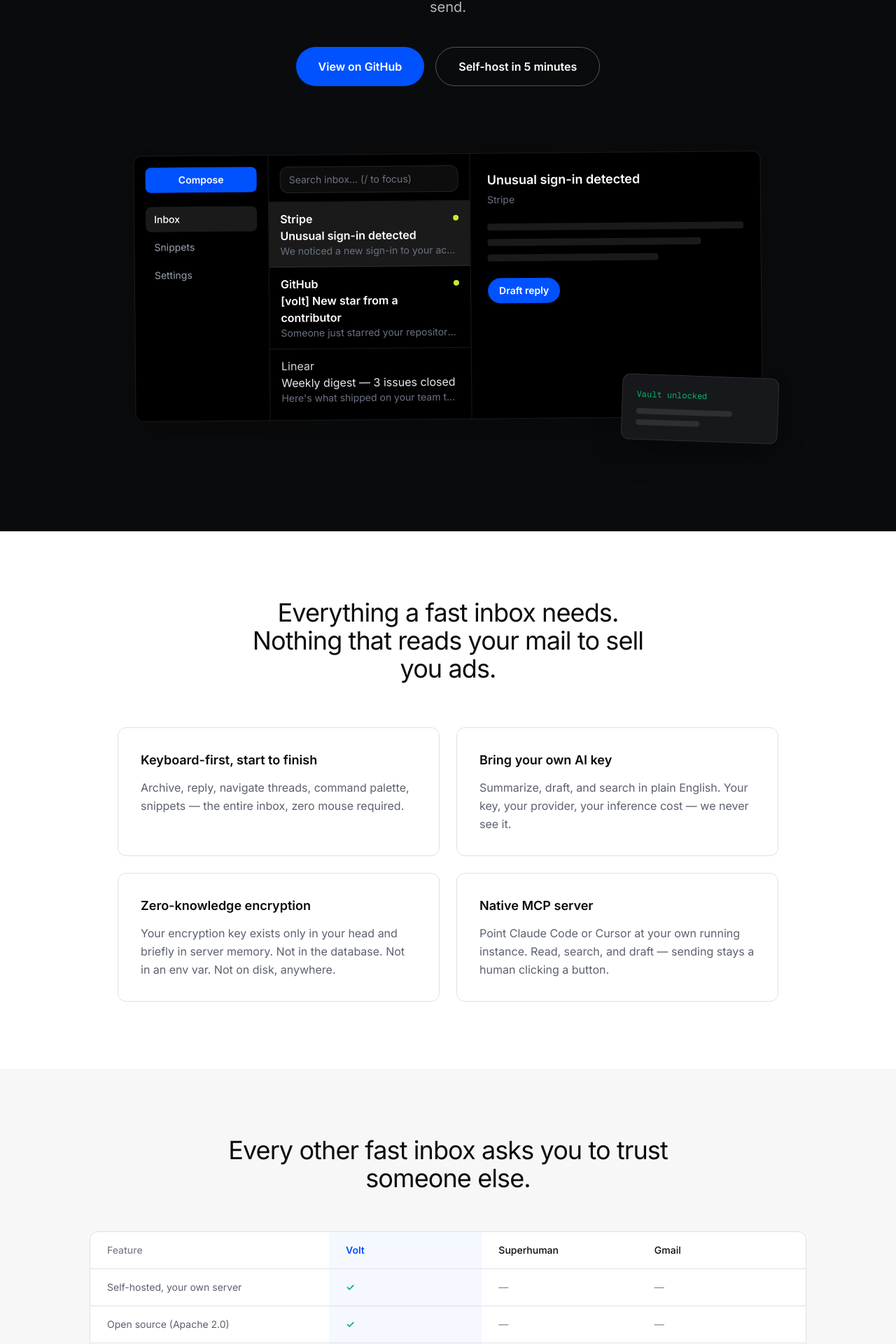
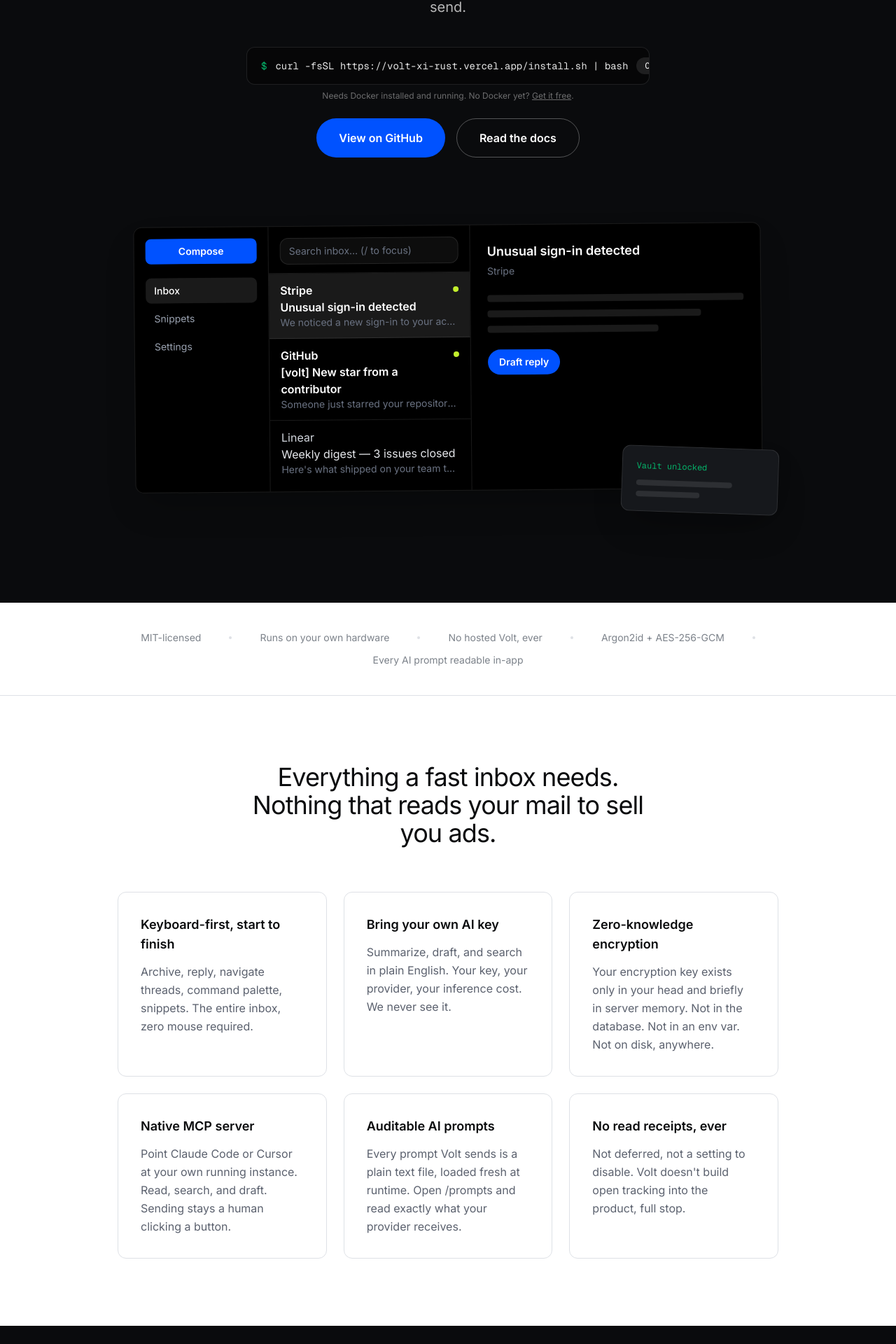
Before and after one commit to Nishal77/volt, a Next.js app in the folder frontend/: page / in a window 1280 px wide. Shown: the part 632-2552 px from the top of the page at 70% size. Built offline with nearby package versions, Linux system fonts and the light colour scheme.

Commit message:
feat(landing): redesign with security deep-dive, MCP section, expanded comparison, real install command

```diff
--- a/frontend/app/page.tsx
+++ b/frontend/app/page.tsx
@@ -2,8 +2,12 @@
 
 import { useState } from "react";
 
-const QUICKSTART = `git clone https://github.com/your-repo/volt && cd volt/deploy
-cp .env.example .env   # add your own Google OAuth client
+const REPO_URL = "https://github.com/Nishal77/volt";
+
+const INSTALL_ONE_LINE = "curl -fsSL https://volt-xi-rust.vercel.app/install.sh | bash";
+
+const MANUAL_INSTALL = `git clone ${REPO_URL} && cd volt/deploy
+cp .env.example .env
 docker compose up --build`;
 
 const MOCK_INBOX = [
@@ -15,11 +19,11 @@
 const FEATURES = [
   {
     title: "Keyboard-first, start to finish",
-    body: "Archive, reply, navigate threads, command palette, snippets — the entire inbox, zero mouse required.",
+    body: "Archive, reply, navigate threads, command palette, snippets. The entire inbox, zero mouse required.",
   },
   {
     title: "Bring your own AI key",
-    body: "Summarize, draft, and search in plain English. Your key, your provider, your inference cost — we never see it.",
+    body: "Summarize, draft, and search in plain English. Your key, your provider, your inference cost. We never see it.",
   },
   {
     title: "Zero-knowledge encryption",
@@ -27,36 +31,37 @@
   },
   {
     title: "Native MCP server",
-    body: "Point Claude Code or Cursor at your own running instance. Read, search, and draft — sending stays a human clicking a button.",
-  },
-];
-
-const COMPARISON = [
-  {
-    who: "Superhuman",
-    detail: "$30/month, forever, and your inbox lives on their servers. Volt is free, MIT-licensed, and lives on yours.",
+    body: "Point Claude Code or Cursor at your own running instance. Read, search, and draft. Sending stays a human clicking a button.",
   },
   {
-    who: "AI email add-ons",
-    detail: "Your key routed through their proxy, their logs. Volt calls your AI provider directly — we never see it, never log it.",
+    title: "Auditable AI prompts",
+    body: "Every prompt Volt sends is a plain text file, loaded fresh at runtime. Open /prompts and read exactly what your provider receives.",
   },
   {
-    who: "Gmail itself",
-    detail: "No keyboard-first speed layer, no BYO-AI drafting, no encryption you can verify yourself in your own Postgres.",
+    title: "No read receipts, ever",
+    body: "Not deferred, not a setting to disable. Volt doesn't build open tracking into the product, full stop.",
   },
 ];
 
 type ComparisonCell = true | false | string;
 
-const COMPARISON_TABLE: { feature: string; volt: ComparisonCell; superhuman: ComparisonCell; gmail: ComparisonCell }[] = [
-  { feature: "Self-hosted, your own server", volt: true, superhuman: false, gmail: false },
-  { feature: "Open source (Apache 2.0)", volt: true, superhuman: false, gmail: false },
-  { feature: "Pricing", volt: "Free", superhuman: "$30/mo", gmail: "Free (ads) / Workspace" },
-  { feature: "AI cost model", volt: "BYO key, $0 markup", superhuman: "Bundled subscription", gmail: "Bundled (Gemini)" },
-  { feature: "Encryption you can verify yourself", volt: true, superhuman: false, gmail: false },
-  { feature: "Keyboard-first, zero mouse required", volt: true, superhuman: true, gmail: "Basic shortcuts" },
-  { feature: "Native MCP / agent integration", volt: true, superhuman: false, gmail: false },
-  { feature: "Read receipts / open tracking", volt: "Never", superhuman: "On by default", gmail: "No" },
+const COMPARISON_TABLE: {
+  feature: string;
+  volt: ComparisonCell;
+  superhuman: ComparisonCell;
+  gmail: ComparisonCell;
+  hey: ComparisonCell;
+}[] = [
+  { feature: "Where your inbox actually runs", volt: "Your own server", superhuman: "Their cloud", gmail: "Google's cloud", hey: "Their cloud" },
+  { feature: "Open source", volt: true, superhuman: false, gmail: false, hey: false },
+  { feature: "Pricing", volt: "Free", superhuman: "$30/mo", gmail: "Free (ads) / Workspace", hey: "$99/yr" },
+  { feature: "AI cost model", volt: "BYO key, $0 markup", superhuman: "Bundled subscription", gmail: "Bundled (Gemini)", hey: "Not offered" },
+  { feature: "Encryption you can verify yourself", volt: true, superhuman: false, gmail: false, hey: false },
+  { feature: "Keyboard-first, zero mouse required", volt: true, superhuman: true, gmail: "Basic shortcuts", hey: "Partial" },
+  { feature: "Native MCP / AI agent integration", volt: true, superhuman: false, gmail: false, hey: false },
+  { feature: "Read receipts / open tracking", volt: "Never", superhuman: "On by default", gmail: "No", hey: "No" },
+  { feature: "Self-hostable", volt: true, superhuman: false, gmail: false, hey: false },
+  { feature: "Single-account, no vendor lock-in", volt: true, superhuman: false, gmail: "Tied to Google", hey: "Own email required" },
 ];
 
 function ComparisonCellValue({ value }: { value: ComparisonCell }) {
@@ -65,29 +70,42 @@
   return <span className="text-body">{value}</span>;
 }
 
+function CopyBlock({ code, label }: { code: string; label: string }) {
+  const [copied, setCopied] = useState(false);
+  return (
+    <div className="text-left rounded-xl bg-surface-dark text-white/90 p-6 font-mono text-sm relative">
+      <div className="absolute top-4 left-6 text-[11px] uppercase tracking-wide text-white/40">{label}</div>
+      <button
+        type="button"
+        onClick={() => {
+          navigator.clipboard.writeText(code);
+          setCopied(true);
+          setTimeout(() => setCopied(false), 1500);
+        }}
+        className="absolute top-4 right-4 text-xs px-3 py-1 rounded-pill bg-white/10 hover:bg-white/20 transition-colors"
+      >
+        {copied ? "Copied" : "Copy"}
+      </button>
+      <pre className="whitespace-pre-wrap leading-relaxed mt-5">{code}</pre>
+    </div>
+  );
+}
+
 export default function Home() {
-  const [copied, setCopied] = useState(false);
-
-  function handleCopy() {
-    navigator.clipboard.writeText(QUICKSTART);
-    setCopied(true);
-    setTimeout(() => setCopied(false), 1500);
-  }
-
   return (
     <div className="bg-canvas text-ink">
       {/* Nav */}
       <nav className="sticky top-0 z-30 h-16 flex items-center justify-between px-6 sm:px-10 bg-canvas/80 backdrop-blur border-b border-hairline">
         <div className="text-lg font-semibold tracking-tight">Volt</div>
         <div className="flex items-center gap-3">
-          <a
-            href="/docs"
-            className="hidden sm:inline text-sm text-body hover:text-ink transition-colors"
-          >
+          <a href="#compare" className="hidden sm:inline text-sm text-body hover:text-ink transition-colors">
+            Compare
+          </a>
+          <a href="/docs" className="hidden sm:inline text-sm text-body hover:text-ink transition-colors">
             Docs
           </a>
           <a
-            href="https://github.com/your-repo"
+            href={REPO_URL}
             target="_blank"
             rel="noopener noreferrer"
             className="inline-flex items-center h-10 px-5 rounded-pill bg-primary text-white text-sm font-semibold hover:bg-primary-active transition-colors"
@@ -97,13 +115,12 @@
         </div>
       </nav>
 
-      {/* Hero — dark editorial band */}
+      {/* Hero */}
       <section className="relative bg-surface-dark text-white px-6 sm:px-10 pt-24 sm:pt-32 pb-32 sm:pb-40 overflow-hidden">
         <div
           className="pointer-events-none absolute inset-0 opacity-40"
           style={{
-            background:
-              "radial-gradient(600px circle at 50% 0%, rgba(0,82,255,0.25), transparent 60%)",
+            background: "radial-gradient(600px circle at 50% 0%, rgba(0,82,255,0.25), transparent 60%)",
           }}
         />
         <div className="max-w-3xl mx-auto text-center relative z-10">
@@ -117,13 +134,35 @@
           </h1>
           <p className="mt-6 text-lg sm:text-xl text-white/70 max-w-xl mx-auto leading-relaxed">
             Superhuman-fast email, minus the $30/month and minus handing your
-            inbox to someone else&apos;s cloud. Volt runs on your own
-            machine, encrypts your data with a key only you hold, and never
-            sends a single email without you clicking send.
+            inbox to someone else&apos;s cloud. Volt runs on your own machine,
+            encrypts your data with a key only you hold, and never sends a
+            single email without you clicking send.
           </p>
-          <div className="mt-10 flex flex-col sm:flex-row items-center justify-center gap-4">
+
+          <div className="mt-10 max-w-xl mx-auto">
+            <div className="rounded-xl bg-black/40 border border-white/10 px-5 py-3.5 flex items-center gap-3 font-mono text-sm text-left overflow-x-auto">
+              <span className="text-semantic-up shrink-0">$</span>
+              <span className="text-white/90 whitespace-nowrap">{INSTALL_ONE_LINE}</span>
+              <button
+                type="button"
+                onClick={() => navigator.clipboard.writeText(INSTALL_ONE_LINE)}
+                className="ml-auto shrink-0 text-xs px-3 py-1 rounded-pill bg-white/10 hover:bg-white/20 transition-colors"
+              >
+                Copy
+              </button>
+            </div>
+            <p className="mt-2 text-xs text-white/40">
+              Needs Docker installed and running. No Docker yet?{" "}
+              <a href="https://docker.com/get-started" target="_blank" rel="noopener noreferrer" className="underline">
+                Get it free
+              </a>
+              .
+            </p>
+          </div>
+
+          <div className="mt-6 flex flex-col sm:flex-row items-center justify-center gap-4">
             <a
-              href="https://github.com/your-repo"
+              href={REPO_URL}
               target="_blank"
               rel="noopener noreferrer"
               className="inline-flex items-center h-14 px-8 rounded-pill bg-primary text-white font-semibold hover:bg-primary-active transition-colors"
@@ -131,20 +170,17 @@
               View on GitHub
             </a>
             <a
-              href="#quickstart"
+              href="/docs"
               className="inline-flex items-center h-14 px-8 rounded-pill border border-white/30 text-white font-semibold hover:bg-white/10 transition-colors"
             >
-              Self-host in 5 minutes
+              Read the docs
             </a>
           </div>
         </div>
 
-        {/* Product mockup — generic three-pane email layout (sidebar / list / reading pane),
-            structurally the same shape as Gmail or Superhuman, styled entirely in Volt's own
-            tokens — no borrowed branding, colors, or logos. */}
+        {/* Product mockup */}
         <div className="relative mt-24 max-w-4xl mx-auto hidden md:block">
           <div className="rounded-xl bg-black border border-white/10 shadow-2xl overflow-hidden rotate-[-0.5deg] flex h-[380px]">
-            {/* Sidebar */}
             <div className="w-48 shrink-0 border-r border-white/10 p-4 flex flex-col gap-1">
               <div className="mb-4 h-9 rounded-lg bg-primary text-white text-sm font-semibold flex items-center justify-center">
                 Compose
@@ -159,7 +195,6 @@
               ))}
             </div>
 
-            {/* List pane */}
             <div className="w-72 shrink-0 border-r border-white/10 flex flex-col">
               <div className="px-4 pt-4 pb-3 border-b border-white/10">
                 <div className="rounded-xl bg-white/5 border border-white/10 px-3 py-2 text-sm text-gray-500">
@@ -170,9 +205,7 @@
                 {MOCK_INBOX.map((m, i) => (
                   <li key={m.from} className={`px-4 py-3 ${i === 0 ? "bg-white/10" : ""}`}>
                     <div className="flex items-center justify-between gap-2">
-                      <span className={m.unread ? "font-semibold text-white" : "text-gray-300"}>
-                        {m.from}
-                      </span>
+                      <span className={m.unread ? "font-semibold text-white" : "text-gray-300"}>{m.from}</span>
                       {m.unread && <span className="h-2 w-2 shrink-0 rounded-full bg-[#c2ee2c]" />}
                     </div>
                     <div className={m.unread ? "font-semibold text-white" : "text-gray-200"}>{m.subject}</div>
@@ -182,7 +215,6 @@
               </ul>
             </div>
 
-            {/* Reading pane */}
             <div className="flex-1 p-6">
               <div className="text-lg font-semibold text-white">{MOCK_INBOX[0].subject}</div>
               <div className="text-sm text-gray-500 mt-1">{MOCK_INBOX[0].from}</div>
@@ -204,12 +236,27 @@
         </div>
       </section>
 
+      {/* Proof strip */}
+      <section className="px-6 sm:px-10 py-10 border-b border-hairline">
+        <div className="max-w-5xl mx-auto flex flex-wrap items-center justify-center gap-x-10 gap-y-3 text-sm text-muted">
+          <span>MIT-licensed</span>
+          <span className="h-1 w-1 rounded-full bg-hairline" />
+          <span>Runs on your own hardware</span>
+          <span className="h-1 w-1 rounded-full bg-hairline" />
+          <span>No hosted Volt, ever</span>
+          <span className="h-1 w-1 rounded-full bg-hairline" />
+          <span>Argon2id + AES-256-GCM</span>
+          <span className="h-1 w-1 rounded-full bg-hairline" />
+          <span>Every AI prompt readable in-app</span>
+        </div>
+      </section>
+
       {/* Features */}
       <section className="px-6 sm:px-10 py-24 max-w-5xl mx-auto">
         <h2 className="text-3xl sm:text-4xl font-normal tracking-tight text-center max-w-xl mx-auto">
           Everything a fast inbox needs. Nothing that reads your mail to sell you ads.
         </h2>
-        <div className="mt-16 grid sm:grid-cols-2 gap-6">
+        <div className="mt-16 grid sm:grid-cols-2 lg:grid-cols-3 gap-6">
           {FEATURES.map((f) => (
             <div key={f.title} className="rounded-xl border border-hairline p-8">
               <h3 className="text-lg font-semibold">{f.title}</h3>
@@ -219,21 +266,57 @@
         </div>
       </section>
 
+      {/* Security deep-dive */}
+      <section className="px-6 sm:px-10 py-24 bg-surface-dark text-white">
+        <div className="max-w-4xl mx-auto grid md:grid-cols-2 gap-12 items-center">
+          <div>
+            <span className="inline-block px-3 py-1 rounded-pill bg-white/10 text-xs font-semibold tracking-wide uppercase mb-6">
+              Zero-knowledge, actually
+            </span>
+            <h2 className="text-3xl sm:text-4xl font-normal tracking-tight leading-tight">
+              A stolen database is still useless without your passphrase.
+            </h2>
+            <p className="mt-6 text-white/70 leading-relaxed">
+              Your Gmail token and AI key are encrypted with AES-256-GCM. The
+              key that decrypts them is derived from a passphrase only you
+              know, using Argon2id, and it lives only in server memory while
+              the process runs. Not in the database. Not in an env var. Not
+              on disk, anywhere. Restart the server and it&apos;s gone until you
+              unlock it again.
+            </p>
+            <a href="/docs#security" className="mt-6 inline-block text-primary underline">
+              Read the full writeup
+            </a>
+          </div>
+          <div className="rounded-xl bg-surface-dark-elevated border border-white/10 p-6 font-mono text-sm">
+            <div className="text-white/40 mb-4"># what a stolen DB dump actually contains</div>
+            <div className="text-white/70">encrypted_token: <span className="text-white/40">0x8f3a...c91e</span></div>
+            <div className="text-white/70 mt-2">encrypted_key: <span className="text-white/40">0x2b7d...44f0</span></div>
+            <div className="mt-6 text-semantic-up">{"// decryption key: nowhere in this database"}</div>
+            <div className="text-semantic-up">{"// exists only in your head + server memory"}</div>
+          </div>
+        </div>
+      </section>
+
       {/* Comparison */}
-      <section className="px-6 sm:px-10 py-24 bg-surface-soft">
+      <section id="compare" className="px-6 sm:px-10 py-24 bg-surface-soft">
         <div className="max-w-5xl mx-auto">
           <h2 className="text-3xl sm:text-4xl font-normal tracking-tight text-center max-w-2xl mx-auto">
             Every other fast inbox asks you to trust someone else.
           </h2>
+          <p className="mt-4 text-body text-center max-w-xl mx-auto">
+            Superhuman, Gmail, and Hey are all excellent products. None of them let you run the whole thing yourself.
+          </p>
 
           <div className="mt-14 overflow-x-auto rounded-xl border border-hairline bg-canvas">
-            <table className="w-full min-w-[640px] text-sm">
+            <table className="w-full min-w-[760px] text-sm">
               <thead>
                 <tr className="border-b border-hairline">
                   <th className="text-left font-medium text-muted px-6 py-4">Feature</th>
                   <th className="text-left font-semibold text-primary px-6 py-4 bg-primary/[0.04]">Volt</th>
                   <th className="text-left font-medium text-ink px-6 py-4">Superhuman</th>
                   <th className="text-left font-medium text-ink px-6 py-4">Gmail</th>
+                  <th className="text-left font-medium text-ink px-6 py-4">Hey</th>
                 </tr>
               </thead>
               <tbody>
@@ -249,50 +332,60 @@
                     <td className="px-6 py-4">
                       <ComparisonCellValue value={row.gmail} />
                     </td>
+                    <td className="px-6 py-4">
+                      <ComparisonCellValue value={row.hey} />
+                    </td>
                   </tr>
                 ))}
               </tbody>
             </table>
           </div>
           <p className="mt-3 text-xs text-muted text-center">
-            Competitor details reflect public product positioning as of writing — verify against each vendor before quoting.
+            Competitor details reflect public product positioning as of writing, verify against each vendor before quoting.
           </p>
-
-          <div className="mt-14 grid sm:grid-cols-3 gap-6">
-            {COMPARISON.map((c) => (
-              <div key={c.who} className="rounded-xl bg-canvas border border-hairline p-8">
-                <div className="text-xs font-semibold uppercase tracking-wide text-muted mb-3">
-                  {c.who}
-                </div>
-                <p className="text-body leading-relaxed">{c.detail}</p>
-              </div>
-            ))}
-          </div>
         </div>
       </section>
 
+      {/* MCP */}
+      <section className="px-6 sm:px-10 py-24 max-w-4xl mx-auto text-center">
+        <h2 className="text-3xl sm:text-4xl font-normal tracking-tight">
+          Your AI assistant can already read this page. Now it can read your inbox too.
+        </h2>
+        <p className="mt-6 text-body max-w-2xl mx-auto leading-relaxed">
+          Volt ships a native MCP server. Point Claude Code or Cursor at your
+          own running instance and ask it to triage, search, or draft in
+          your real inbox, as part of a normal conversation.
+        </p>
+        <div className="mt-8 inline-flex flex-wrap items-center justify-center gap-2 font-mono text-xs">
+          {["list_inbox", "get_thread", "search_inbox", "draft_reply", "archive_thread", "star_thread", "mark_thread_read"].map((tool) => (
+            <span key={tool} className="px-3 py-1.5 rounded-pill bg-surface-strong text-ink">
+              {tool}
+            </span>
+          ))}
+        </div>
+        <p className="mt-6 text-sm text-muted">
+          No <code className="text-ink">send_email</code> tool exists in this codebase. On purpose.
+        </p>
+      </section>
+
       {/* Quickstart */}
-      <section id="quickstart" className="px-6 sm:px-10 py-24">
+      <section id="quickstart" className="px-6 sm:px-10 py-24 bg-surface-soft">
         <div className="max-w-2xl mx-auto text-center">
-          <h2 className="text-3xl sm:text-4xl font-normal tracking-tight">
-            Running in about 5 minutes.
-          </h2>
+          <h2 className="text-3xl sm:text-4xl font-normal tracking-tight">Running in about 5 minutes.</h2>
           <p className="mt-4 text-body">
-            Full walkthrough, including your own Google OAuth client, in the{" "}
+            One command if Docker&apos;s already installed. Full walkthrough, including your own Google
+            OAuth client, in the{" "}
             <a href="/docs#getting-started" className="text-primary underline">
               docs
             </a>
             .
           </p>
-          <div className="mt-8 text-left rounded-xl bg-surface-dark text-white/90 p-6 font-mono text-sm relative">
-            <button
-              type="button"
-              onClick={handleCopy}
-              className="absolute top-4 right-4 text-xs px-3 py-1 rounded-pill bg-white/10 hover:bg-white/20 transition-colors"
-            >
-              {copied ? "Copied" : "Copy"}
-            </button>
-            <pre className="whitespace-pre-wrap leading-relaxed">{QUICKSTART}</pre>
+          <div className="mt-8">
+            <CopyBlock code={INSTALL_ONE_LINE} label="one line" />
+          </div>
+          <p className="mt-6 text-sm text-muted">Prefer to see every step yourself?</p>
+          <div className="mt-3">
+            <CopyBlock code={MANUAL_INSTALL} label="manual" />
           </div>
         </div>
       </section>
@@ -304,7 +397,7 @@
         </h2>
         <div className="mt-8 flex flex-col sm:flex-row items-center justify-center gap-4">
           <a
-            href="https://github.com/your-repo"
+            href={REPO_URL}
             target="_blank"
             rel="noopener noreferrer"
             className="inline-flex items-center h-14 px-8 rounded-pill bg-primary text-white font-semibold hover:bg-primary-active transition-colors"
@@ -321,7 +414,7 @@
       </section>
 
       <footer className="text-center py-10 text-sm text-muted">
-        Everything&apos;s public — the wins, the bugs, the 3am commits →{" "}
+        Everything&apos;s public, the wins, the bugs, the 3am commits →{" "}
         <a
           href="https://www.linkedin.com/in/nishal-poojary/"
           target="_blank"
```
